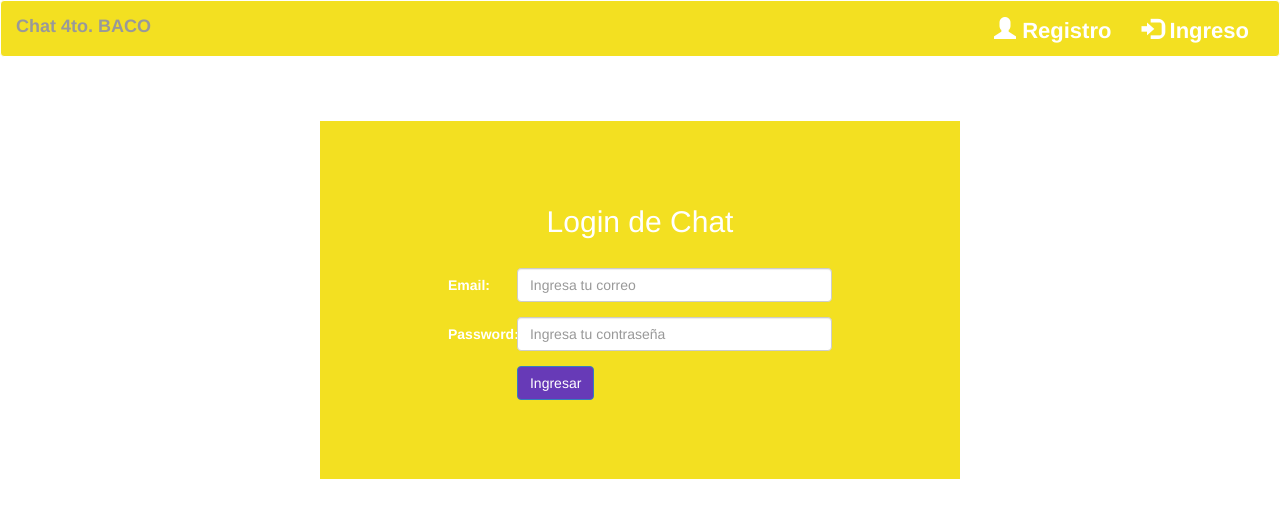
After one commit to levirosales98/chat, a PHP site: page /login.php in a window 1280 px wide. The commit adds this page. Shown: the top 518 px of the page. Run offline with PHP 8.4, Linux system fonts and the light colour scheme.

Commit message:
Proyecto listo V1

```diff
--- a/chatpage.php
+++ b/chatpage.php
@@ -32,7 +32,7 @@
 		.container {
 			margin-top: 3%;
 			width: 60%;
-			background-color: #26262b9e;
+			background-color: #F3E021;
 			padding-right: 10%;
 			padding-left: 10%;
 			border: #120633 5px solid;
@@ -125,7 +125,7 @@
         <form class="form-horizontal" method="post" action="sendMessage.php"> <!--formulario para enviar mensajes-->
 			<div class="form-group">
 				<div class="col-sm-10">
-					<textarea name="msg" class="form-control" style="border: ridge 2px #56abf1;color: #000;" placeholder="Ingresa un mensaje"></textarea>
+					<textarea name="msg" class="form-control" style="border: ridge 2px #56abf1;color: #000;" placeholder="Ingresa tu mensaje"></textarea>
 				</div>
 				<div class="col-sm-2">
 					<button type="submit" class="btn btn-success" style="font-size: 22px;">Enviar</button>
--- a/home.php
+++ b/home.php
@@ -31,7 +31,7 @@
 				.container{
 					margin-top: 3%;
 					width: 60%;
-					background-color: #4e4c4c;
+					background-color: #F3E021;
 					padding-right:10%;
 					padding-left:10%;
 					font-size: 20px;
--- a/index.php
+++ b/index.php
@@ -11,7 +11,7 @@
     <body>
         <div class="container">
             <center><h2 style="color:black; margin-top:20%">Chat 4to. BACO</h2></center>
-            <center><img src="images/logo.png" widht="400" height="200"></center>
+            <center><img src="images/ceict.png" widht="400" height="200"></center>
         </div>
     </body>
 </html>
--- a/layouts/header.php
+++ b/layouts/header.php
@@ -43,8 +43,8 @@
                 </div>
                 <div class="collapse navbar-collapse" id="myNavBar">
                     <ul class="nav navbar-nav navbar-right">
-                        <li><a href="register.php"><span class="glyphicon glyphicon-user"></span>Registro</a></li>
-                        <li><a href="#"><span class="glyphicon glyphicon-log-in"></span>Ingreso</a></li>
+                        <li><a href="register.php"><span class="glyphicon glyphicon-user"></span> Registro</a></li>
+                        <li><a href="login.php"><span class="glyphicon glyphicon-log-in"></span> Ingreso</a></li>
                     </ul>
                 </div>
             </div>
--- a/layouts/header2.php
+++ b/layouts/header2.php
@@ -45,7 +45,7 @@
                 </div>
                 <div class="collapse navbar-collapse" id="myNavbar">
                     <ul class="nav navbar-nav navbar-right">
-                        <li><a href="#"><span class="glyphicon glyphicon-log-out"></span> Cerrar sesión</a></li>
+                        <li><a href="logout.php"><span class="glyphicon glyphicon-log-out"></span> Cerrar sesión</a></li>
                     </ul>
                 </div>
             </div>
--- /dev/null
+++ b/login.php
@@ -0,0 +1,90 @@
+<?php
+    include "layouts/header.php";
+    include "config.php";
+?>
+
+<!DOCTYPE html>
+<html>
+    <head>
+        <title>Ingresar</title>
+    </head>
+    <body>
+        <style>
+            h2 {
+                color: white;
+            }
+
+            label {
+                color: white;
+            }
+
+            .container {
+                margin-top: 5%;
+                width: 50%;
+                background-color: #F3E021;
+                padding-top: 5%;
+                padding-bottom: 5%;
+                padding-right: 10%;
+                padding-left: 10%;
+            }
+
+            .btn-primary {
+                background-color: #673AB7;
+            }
+        </style>
+
+        <?php
+
+            if ($_POST)
+            {
+                $email = $_POST['email'];
+                $password = $_POST['password'];
+
+                $sql = "SELECT * FROM `register` where email = '" . $email . "' and password = '" . $password . "' ";
+                $query =  mysqli_query($conn, $sql);
+                if (mysqli_num_rows($query) > 0) //si encontró algun dato
+                {
+                    $row = mysqli_fetch_assoc($query);
+                    session_start();
+                    $_SESSION['name'] = $row['name'];
+                    header('Location: home.php');
+                }
+                else
+                {
+                    echo "<script> alert('Correo o contraseña incorrectas. O usuario no registrado.'); </script>";
+                }
+            }
+        ?>
+
+        <div class="container">
+            <center>
+                <h2>Login de Chat</h2>
+            </center></br>
+            <form class="form-horizontal" method="post" action=""> <!--se envía aquí mismo-->
+
+                <div class="form-group">
+                    <label class="control-label col-sm-2" for="email">Email:</label>
+                    <div class="col-sm-10">
+                        <input type="email" class="form-control" id="email" placeholder="Ingresa tu correo" name="email">
+                    </div>
+                </div>
+
+                <div class="form-group">
+                    <label class="control-label col-sm-2" for="pwd">Password:</label>
+                    <div class="col-sm-10">
+                        <input type="password" class="form-control" id="pwd" placeholder="Ingresa tu contraseña" name="password">
+                    </div>
+                </div>
+
+
+                <div class="form-group">
+                    <div class="col-sm-offset-2 col-sm-10">
+                        <button type="submit" class="btn btn-primary">Ingresar</button>
+                    </div>
+                </div>
+
+        </form>
+        </div>
+
+    </body>
+</html>
--- /dev/null
+++ b/logout.php
@@ -0,0 +1,6 @@
+<?php
+    session_start();
+    session_unset();
+    session_destroy();
+    header('Location: index.php');
+?>
```
Also changed, not shown: sendmessage.php (added, +19 -0 lines), images/ceict.png (added).
